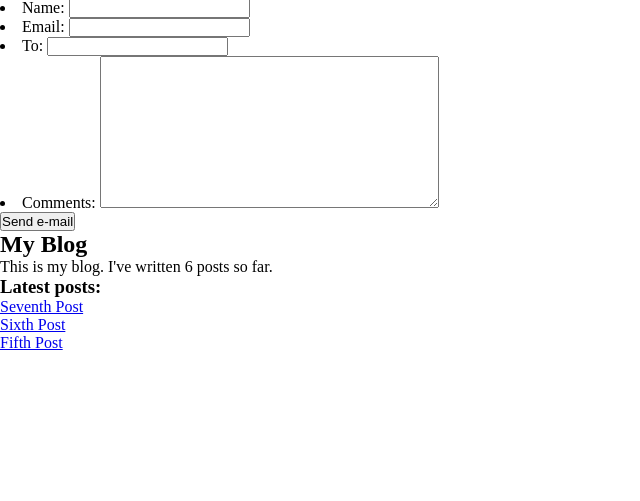
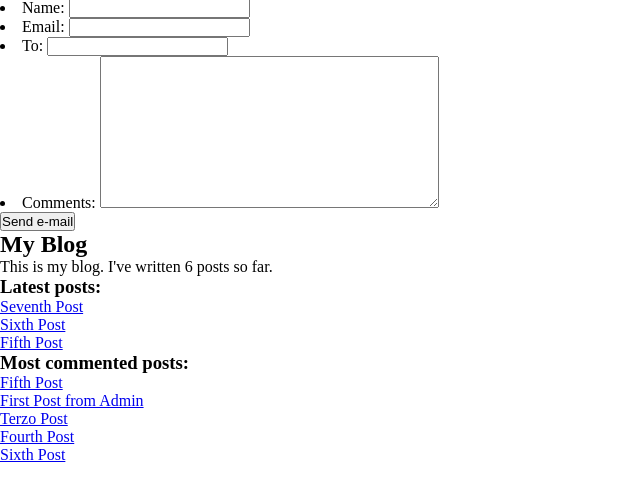
Before and after one commit to FrancescoViterbo/django-blog, a Django app: page /blog/7/share/ in a window 1280 px wide. Shown: the part 28-529 px from the top of the page, without its empty margins (0-640 px from the left). Run offline with Django 3.2, Linux system fonts and the light colour scheme; data comes from the database, SQL or seed files in the repository; parts of the project's set-up code (start-up, migrations or seed data) failed here and were passed over.

Commit message:
added most commented posts

```diff
--- a/myblog/blog/templates/blog/base.html
+++ b/myblog/blog/templates/blog/base.html
@@ -18,6 +18,15 @@
             <p>This is my blog. I've written {%total_posts%} posts so far.</p>
             <h3>Latest posts:</h3>
             {%show_latest_posts 3%}
+            <h3>Most commented posts:</h3>
+            {%get_most_commented_posts as most_commented_posts%}
+            <ul>
+                {%for post in most_commented_posts%}
+                    <li>
+                        <a href="{{post.get_absolute_url}}">{{post.title}}</a>
+                    </li>
+                {%endfor%}
+            </ul>
         </aside>
     </body>
 </html>
--- a/myblog/blog/templatetags/blog_tags.py
+++ b/myblog/blog/templatetags/blog_tags.py
@@ -1,5 +1,6 @@
 from django import template
 from ..models import Post
+from django.db.models import Count
 
 register = template.Library()
 
@@ -11,3 +12,7 @@ def total_posts():
 def show_latest_posts(count=5):
     latest_posts = Post.published.order_by('-publish')[:count]
     return {'latest_posts': latest_posts}
+
+@register.simple_tag
+def get_most_commented_posts(count=5):
+    return Post.published.annotate(total_comments=Count('comments')).order_by('-total_comments')[:count]
```
